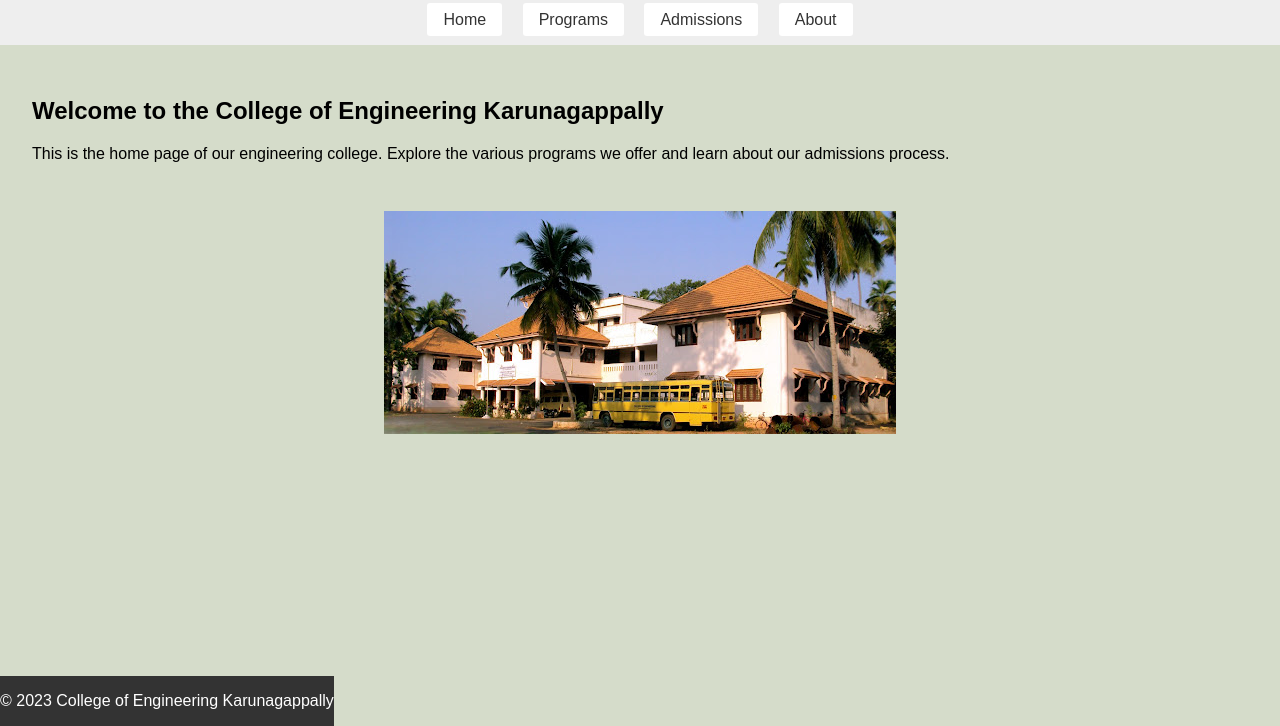
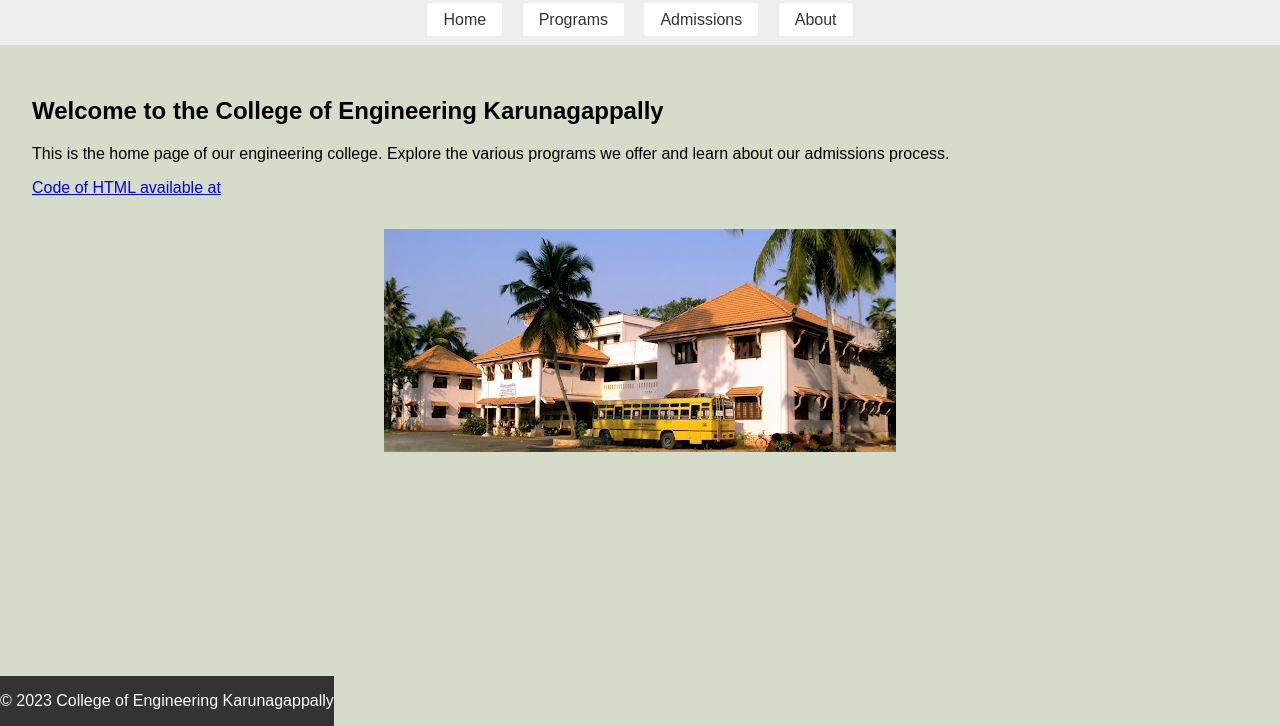
Before and after one commit to nishansaffar/cek, a plain HTML site: page index.html in a window 1280 px wide. Shown: the part 74-800 px from the top of the page. Drawn offline with Linux system fonts and the light colour scheme.

Commit message:
Update index.html

```diff
--- a/index.html
+++ b/index.html
@@ -78,6 +78,7 @@
     <section>
         <h2>Welcome to the College of Engineering Karunagappally</h2>
         <p>This is the home page of our engineering college. Explore the various programs we offer and learn about our admissions process.</p>
+        <a href="https://github.com/nishansaffar/cek">Code of HTML available at</a>
     </section>
 <img src="side.jpg" alt="">
     <footer>
```
